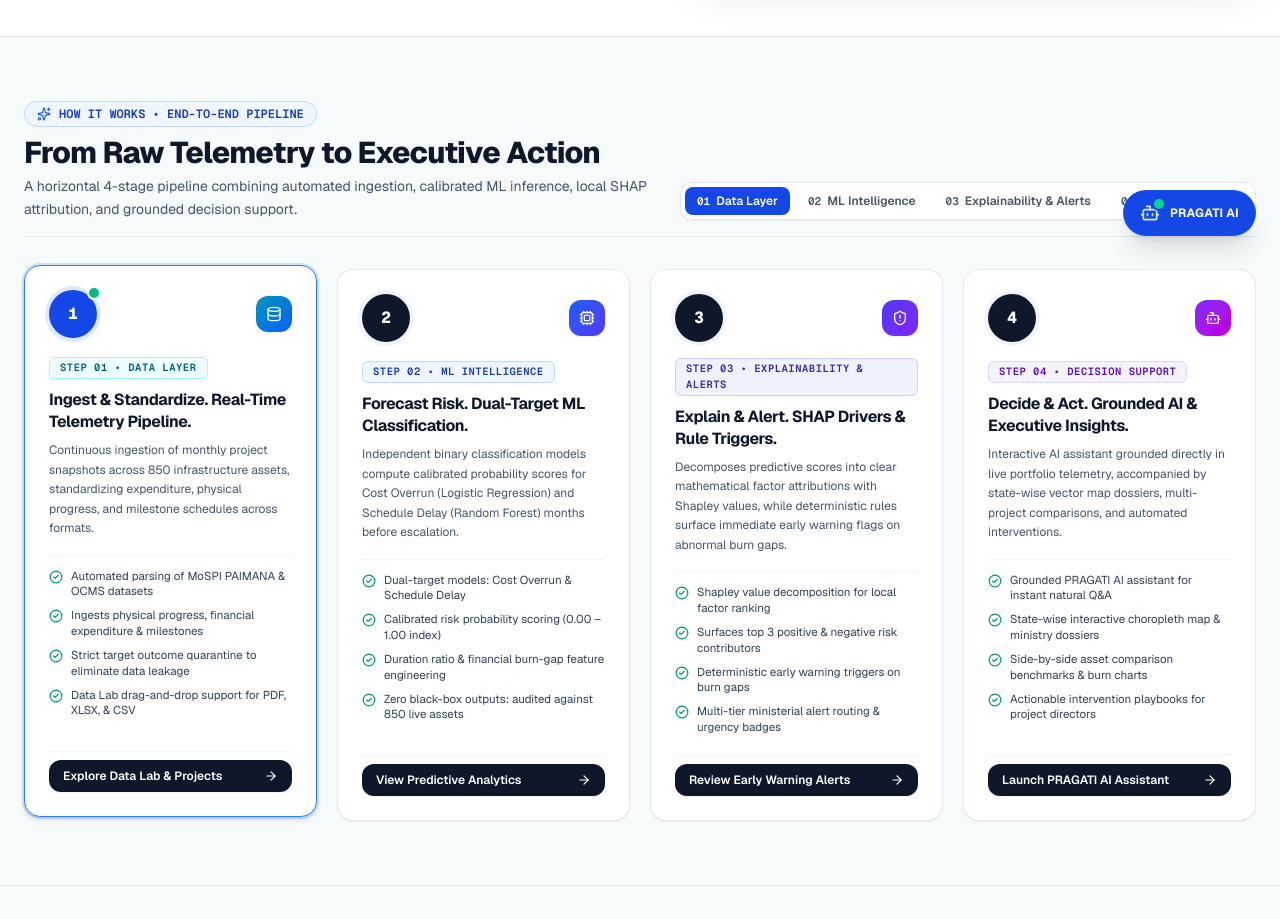
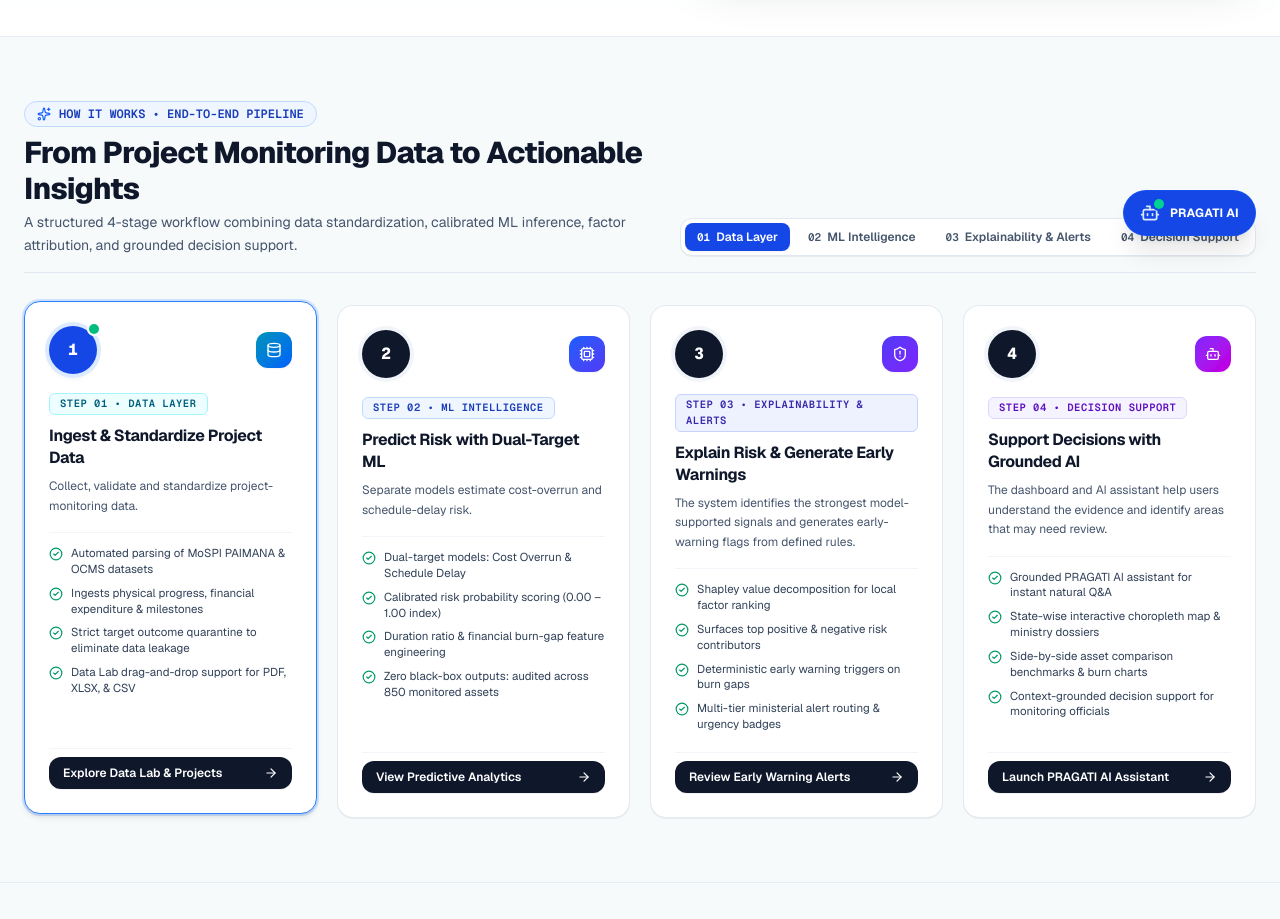
Before and after one commit to Ravindra-builds/PRAGATI, a Next.js app: page / in a window 1280 px wide. Shown: the part 540-1459 px from the top of the page. Built offline with nearby package versions, Linux system fonts and the light colour scheme.

Commit message:
fix : better readability and heirarchy

```diff
--- a/app/page.tsx
+++ b/app/page.tsx
@@ -42,9 +42,9 @@
       icon: Database,
       accentColor: 'from-cyan-600 to-blue-600',
       badgeColor: 'border-cyan-200 bg-cyan-50 text-cyan-800',
-      headline: 'Ingest & Standardize. Real-Time Telemetry Pipeline.',
+      headline: 'Ingest & Standardize Project Data',
       description:
-        'Continuous ingestion of monthly project snapshots across 850 infrastructure assets, standardizing expenditure, physical progress, and milestone schedules across formats.',
+        'Collect, validate and standardize project-monitoring data.',
       bullets: [
         'Automated parsing of MoSPI PAIMANA & OCMS datasets',
         'Ingests physical progress, financial expenditure & milestones',
@@ -60,14 +60,14 @@
       icon: Cpu,
       accentColor: 'from-blue-600 to-indigo-600',
       badgeColor: 'border-blue-200 bg-blue-50 text-blue-800',
-      headline: 'Forecast Risk. Dual-Target ML Classification.',
+      headline: 'Predict Risk with Dual-Target ML',
       description:
-        'Independent binary classification models compute calibrated probability scores for Cost Overrun (Logistic Regression) and Schedule Delay (Random Forest) months before escalation.',
+        'Separate models estimate cost-overrun and schedule-delay risk.',
       bullets: [
         'Dual-target models: Cost Overrun & Schedule Delay',
         'Calibrated risk probability scoring (0.00 – 1.00 index)',
         'Duration ratio & financial burn-gap feature engineering',
-        'Zero black-box outputs: audited against 850 live assets',
+        'Zero black-box outputs: audited across 850 monitored assets',
       ],
       ctaText: 'View Predictive Analytics',
       ctaHref: '/dashboard/analytics',
@@ -78,12 +78,12 @@
       icon: ShieldAlert,
       accentColor: 'from-indigo-600 to-violet-600',
       badgeColor: 'border-indigo-200 bg-indigo-50 text-indigo-800',
-      headline: 'Explain & Alert. SHAP Drivers & Rule Triggers.',
+      headline: 'Explain Risk & Generate Early Warnings',
       description:
-        'Decomposes predictive scores into clear mathematical factor attributions with Shapley values, while deterministic rules surface immediate early warning flags on abnormal burn gaps.',
+        'The system identifies the strongest model-supported signals and generates early-warning flags from defined rules.',
       bullets: [
         'Shapley value decomposition for local factor ranking',
-        'Surfaces top 3 positive & negative risk contributors',
+        'Surfaces top positive & negative risk contributors',
         'Deterministic early warning triggers on burn gaps',
         'Multi-tier ministerial alert routing & urgency badges',
       ],
@@ -96,14 +96,14 @@
       icon: Bot,
       accentColor: 'from-violet-600 to-fuchsia-600',
       badgeColor: 'border-violet-200 bg-violet-50 text-violet-800',
-      headline: 'Decide & Act. Grounded AI & Executive Insights.',
+      headline: 'Support Decisions with Grounded AI',
       description:
-        'Interactive AI assistant grounded directly in live portfolio telemetry, accompanied by state-wise vector map dossiers, multi-project comparisons, and automated interventions.',
+        'The dashboard and AI assistant help users understand the evidence and identify areas that may need review.',
       bullets: [
         'Grounded PRAGATI AI assistant for instant natural Q&A',
         'State-wise interactive choropleth map & ministry dossiers',
         'Side-by-side asset comparison benchmarks & burn charts',
-        'Actionable intervention playbooks for project directors',
+        'Context-grounded decision support for monitoring officials',
       ],
       ctaText: 'Launch PRAGATI AI Assistant',
       ctaHref: '/dashboard/assistant',
@@ -112,10 +112,10 @@
 
   const demoSteps = [
     {
-      title: '1. Ingest PAIMANA & OCMS Project Telemetry',
+      title: '1. Ingest & Standardize Project Data',
       badge: 'Data Layer',
       description:
-        'Continuous ingestion of monthly project snapshots across 850 infrastructure assets, capturing cumulative expenditure, physical progress, and milestone schedules.',
+        'Collect, validate, and standardize monthly project snapshots across 850 infrastructure assets, capturing cumulative expenditure, physical progress, and milestone schedules.',
       link: '/dashboard/projects',
       linkText: 'Explore Monitored Assets',
     },
@@ -382,10 +382,10 @@
                 <span>HOW IT WORKS &bull; END-TO-END PIPELINE</span>
               </div>
               <h2 className="text-2xl sm:text-3xl font-extrabold tracking-tight text-slate-900">
-                From Raw Telemetry to Executive Action
+                From Project Monitoring Data to Actionable Insights
               </h2>
               <p className="text-xs sm:text-sm text-slate-600 max-w-2xl mt-1 leading-relaxed">
-                A horizontal 4-stage pipeline combining automated ingestion, calibrated ML inference, local SHAP attribution, and grounded decision support.
+                A structured 4-stage workflow combining data standardization, calibrated ML inference, factor attribution, and grounded decision support.
               </p>
             </div>
 
```
